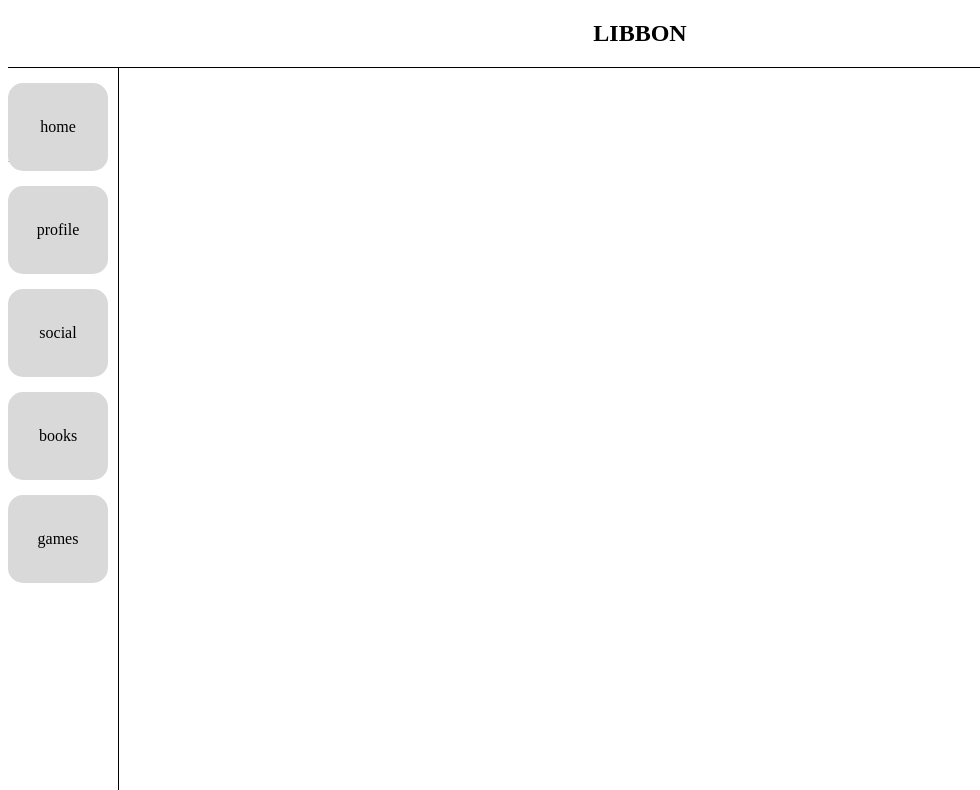
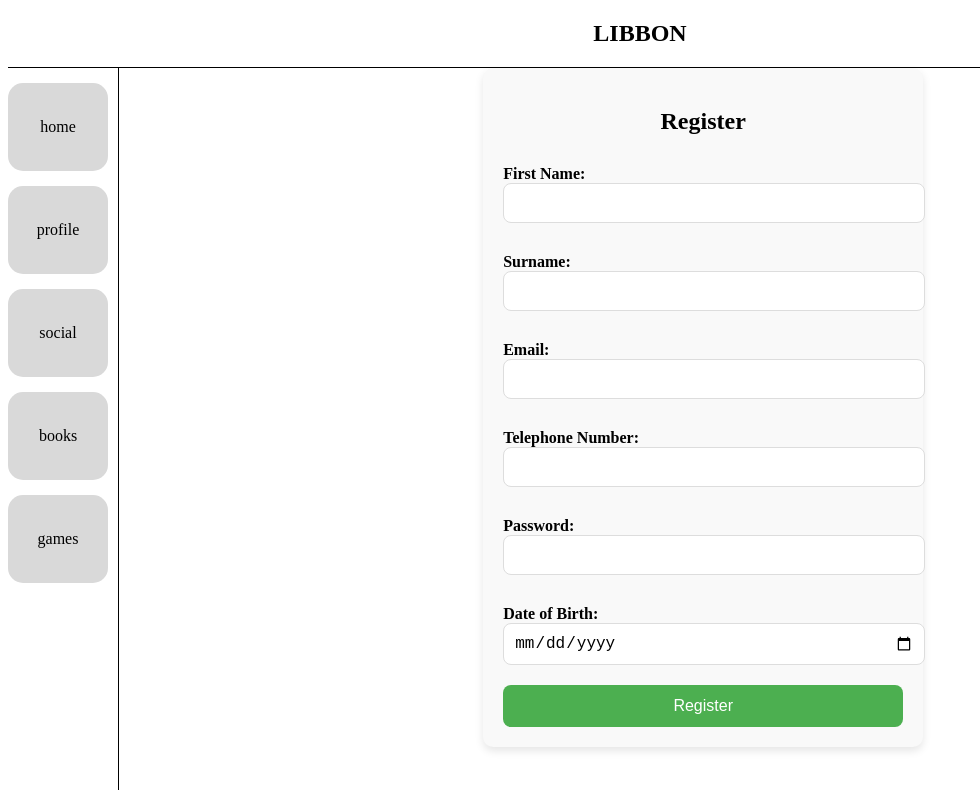
Before and after one commit to Xelzoid/libbon-frontend, a SvelteKit app: page /register in a window 1280 px wide. Before the commit this address had no page. Shown: the top 790 px of the page, without its empty margins (0-980 px from the left). Built offline with nearby package versions, Linux system fonts and the light colour scheme.

Commit message:
auth pages+components

```diff
--- a/package.json
+++ b/package.json
@@ -17,7 +17,7 @@
 		"@sveltejs/vite-plugin-svelte": "^3.0.0",
 		"prettier": "^3.1.1",
 		"prettier-plugin-svelte": "^3.1.2",
-		"svelte": "^4.2.7",
+		"svelte": "^4.2.19",
 		"svelte-check": "^4.0.0",
 		"typescript": "^5.0.0",
 		"vite": "^5.0.3"
--- /dev/null
+++ b/src/components/Login.svelte
@@ -0,0 +1,123 @@
+<script>
+  // @ts-ignore
+  import { onMount } from "svelte";
+  let email = '', password = '', token = '', error = null;
+
+  async function login() {
+    if (!validateEmail(email)) {
+        alert("Invalid email: Please enter a valid email address.");
+        return;
+    }
+    if (!validatePassword(password)) {
+        alert("Invalid password: Password must be at least 8 characters long and contain letters, numbers, and symbols.");
+        return;
+    }
+    alert("Form submitted successfully!");
+    try {
+      const response = await fetch("http://localhost:8000/api/login", {
+        method: "POST",
+        headers: {
+            "Content-Type": "application/json"
+        },
+        body: JSON.stringify({
+            email: email,
+            password: password,
+        })
+      });
+      if (!response.ok) {
+        const errorData = await response.json();
+        throw new Error(errorData.detail);
+      }
+
+      const data = await response.json();
+      token = data.token; // Save the token for future use
+    }
+    catch (err) {
+      // @ts-ignore
+      error = err.message;
+    }
+  }
+  // @ts-ignore
+  function validateName(name) {
+    const nameRegex = /^[A-Za-z]{2,}$/;
+    return nameRegex.test(name);
+  }
+  // @ts-ignore
+  function validateEmail(email) {
+    const emailRegex = /^[^\s@]+@[^\s@]+\.[^\s@]+$/;
+    return emailRegex.test(email);
+  }
+  // @ts-ignore
+  function validatePassword(password) {
+    const passwordRegex = /^(?=.*[A-Za-z])(?=.*\d)(?=.*[@$!%*?&])[A-Za-z\d@$!%*?&]{8,}$/;
+    return passwordRegex.test(password);
+  }
+  // @ts-ignore
+  function validateNumber(number) {
+    const telephoneRegex = /^\d+$/;
+    return telephoneRegex.test(number);
+  }
+
+</script>
+
+<form on:submit|preventDefault={login}>
+  <h2>Log In</h2>
+  <label>
+      Email:
+      <input type="email" bind:value={email} required />
+  </label>
+
+  <label>
+      Password:
+      <input type="password" bind:value={password} required />
+  </label>
+  <button type="submit">Register</button>
+</form>
+
+<style>
+  form {
+    display: flex;
+    flex-direction: column;
+    width: 100%;
+    max-width: 400px;
+    margin: 0 auto;
+    padding: 20px;
+    border-radius: 10px;
+    background-color: #f9f9f9;
+    box-shadow: 0 4px 8px rgba(0, 0, 0, 0.1);
+}
+
+h2 {
+    text-align: center;
+    margin-bottom: 20px;
+}
+
+label {
+    margin-top: 10px;
+    margin-bottom: 5px;
+    font-weight: 600;
+}
+
+input {
+    padding: 10px;
+    border: 1px solid #ddd;
+    border-radius: 8px;
+    margin-bottom: 15px;
+    font-size: 16px;
+    width: 100%;
+}
+
+button {
+    padding: 12px;
+    background-color: #4CAF50;
+    color: white;
+    border: none;
+    border-radius: 8px;
+    cursor: pointer;
+    font-size: 16px;
+}
+
+button:hover {
+    background-color: #45a049;
+}
+</style>
--- /dev/null
+++ b/src/components/Register.svelte
@@ -0,0 +1,149 @@
+<script>
+  // @ts-ignore
+  import { onMount } from "svelte";
+  let number = '', email = '', password = '', name = '', surname = '', date_of_birth = '', error = null;
+  // @ts-ignore
+  function validateName(name) {
+    const nameRegex = /^[A-Za-z]{2,}$/;
+    return nameRegex.test(name);
+  }
+  // @ts-ignore
+  function validateEmail(email) {
+    const emailRegex = /^[^\s@]+@[^\s@]+\.[^\s@]+$/;
+    return emailRegex.test(email);
+  }
+  // @ts-ignore
+  function validatePassword(password) {
+    const passwordRegex = /^(?=.*[A-Za-z])(?=.*\d)(?=.*[@$!%*?&])[A-Za-z\d@$!%*?&]{8,}$/;
+    return passwordRegex.test(password);
+  }
+  // @ts-ignore
+  function validateNumber(number) {
+    const telephoneRegex = /^\d+$/;
+    return telephoneRegex.test(number);
+  }
+  async function Register() {
+    if (!validateName(name)) {
+        alert("Invalid name: Name must be at least 2 characters and contain only letters.");
+        return;
+    }
+    if (!validateName(surname)) {
+        alert("Invalid surname: Surname must be at least 2 characters and contain only letters.");
+        return;
+    }
+    if (!validateEmail(email)) {
+        alert("Invalid email: Please enter a valid email address.");
+        return;
+    }
+    if (!validatePassword(password)) {
+        alert("Invalid password: Password must be at least 8 characters long and contain letters, numbers, and symbols.");
+        return;
+    }
+    // @ts-ignore
+    if (number && !validateTelephone(number)) {
+        alert("Invalid telephone number: must contain only numbers.");
+        return;
+    }
+    try {
+      const response = await fetch("http://localhost:8000/api/register", {
+        method: "POST",
+        headers: {
+            "Content-Type": "application/json"
+        },
+        body: JSON.stringify({
+            number: number,
+            email: email,
+            password: password,
+            name: name,
+            surname: surname,
+            date_of_birth: date_of_birth
+        })
+      });
+      if (!response.ok) {
+        const errorData = await response.json();
+        throw new Error(errorData.detail);
+      }
+    }
+    catch (err) {
+      // @ts-ignore
+      error = err.message;
+    }
+  }
+</script>
+
+<form on:submit|preventDefault={Register}>
+  <h2>Register</h2>
+
+
+  <label>
+    First Name:
+    <input type="text" bind:value={name} required />
+  </label>
+  <label>
+    Surname:
+    <input type="text" bind:value={surname} required />
+  </label>
+
+  <label>
+    Email:
+    <input type="email" bind:value={email} required />
+  </label>
+  <label>
+    Telephone Number:
+    <input type="tel" bind:value={number} />
+  </label>
+  <label>
+    Password:
+    <input type="password" bind:value={password} required />
+  </label>
+
+  <label>
+    Date of Birth:
+    <input type="date" bind:value={date_of_birth} required />
+  </label>
+
+  <button type="submit">Register</button>
+</form>
+
+<style>
+  form {
+    display: flex;
+    flex-direction: column;
+    width: 100%;
+    max-width: 400px;
+    margin: 0 auto;
+    padding: 20px;
+    border-radius: 10px;
+    background-color: #f9f9f9;
+    box-shadow: 0 4px 8px rgba(0, 0, 0, 0.1);
+  }
+  h2 {
+      text-align: center;
+      margin-bottom: 20px;
+  }
+  label {
+      margin-top: 10px;
+      margin-bottom: 5px;
+      font-weight: 600;
+  }
+  input {
+      padding: 10px;
+      border: 1px solid #ddd;
+      border-radius: 8px;
+      margin-bottom: 15px;
+      font-size: 16px;
+      width: 100%;
+  }
+  button {
+      padding: 12px;
+      background-color: #4CAF50;
+      color: white;
+      border: none;
+      border-radius: 8px;
+      cursor: pointer;
+      font-size: 16px;
+  }
+  button:hover {
+      background-color: #45a049;
+  }
+</style>
--- a/src/components/news.svelte
+++ b/src/components/news.svelte
@@ -1,6 +1,8 @@
 <script>
   import { onMount } from "svelte";
+  // @ts-ignore
   let news = [];
+  // @ts-ignore
   let error = null;
 
   onMount(async () => {
@@ -11,6 +13,7 @@
           }
           news = await response.json();
       } catch (err) {
+          // @ts-ignore
           error = err.message;
       }
   });
--- /dev/null
+++ b/src/routes/login/+page.svelte
@@ -0,0 +1,13 @@
+<script>
+  import Login from "../../components/Login.svelte"
+</script>
+
+<div class="container">
+  <Login/>
+</div>
+
+<style>
+  .container {
+    margin-left: 10%;
+  }
+</style>
--- /dev/null
+++ b/src/routes/register/+page.svelte
@@ -0,0 +1,13 @@
+<script>
+  import Register from "../../components/Register.svelte"
+</script>
+
+<div class="container">
+  <Register/>
+</div>
+
+<style>
+  .container {
+    margin-left: 10%;
+  }
+</style>
```
Also changed, not shown: src/components/signin.svelte (deleted, +0 -51 lines), 1 other file (tests, documents, lock files or other folders).
